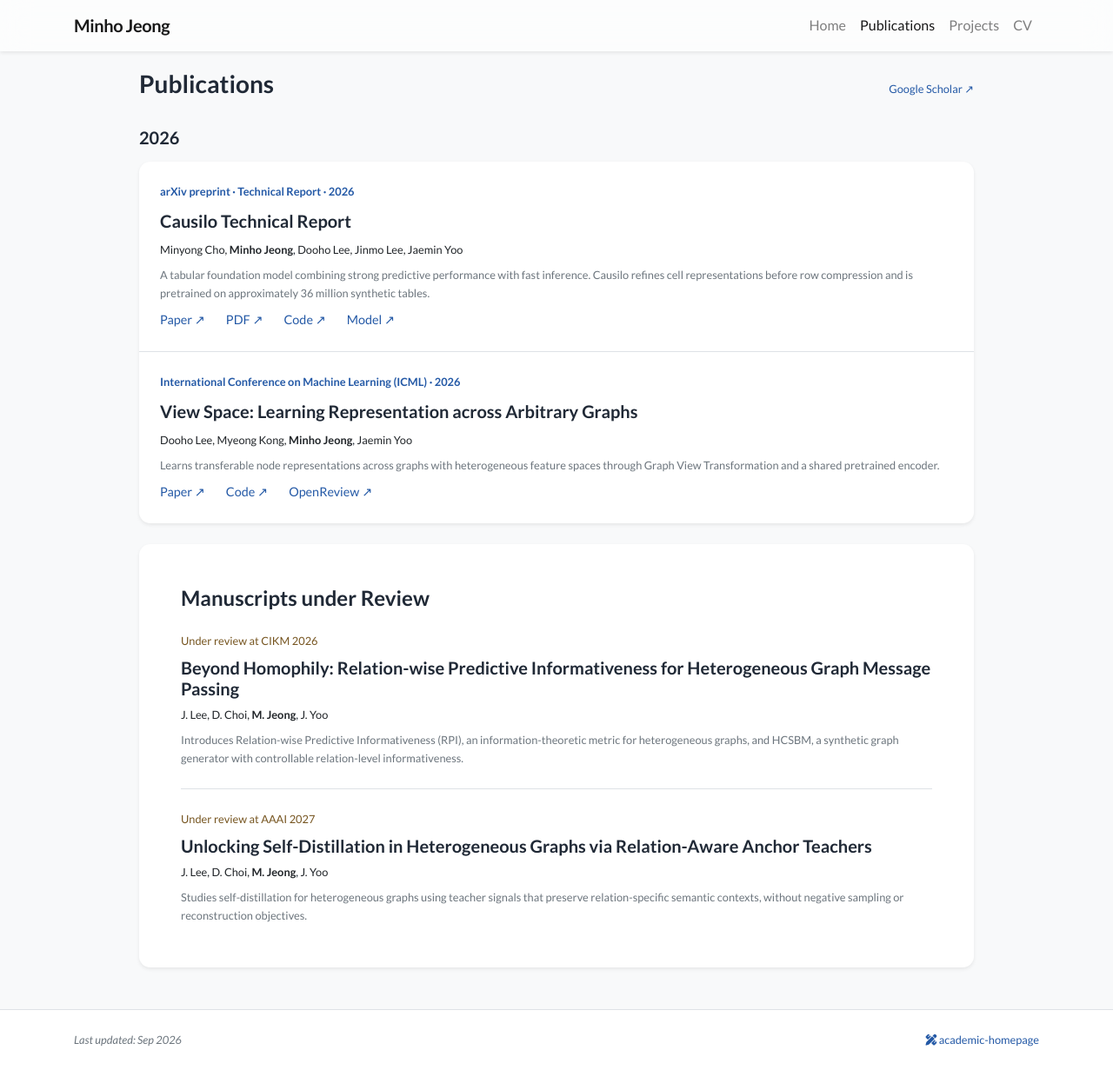
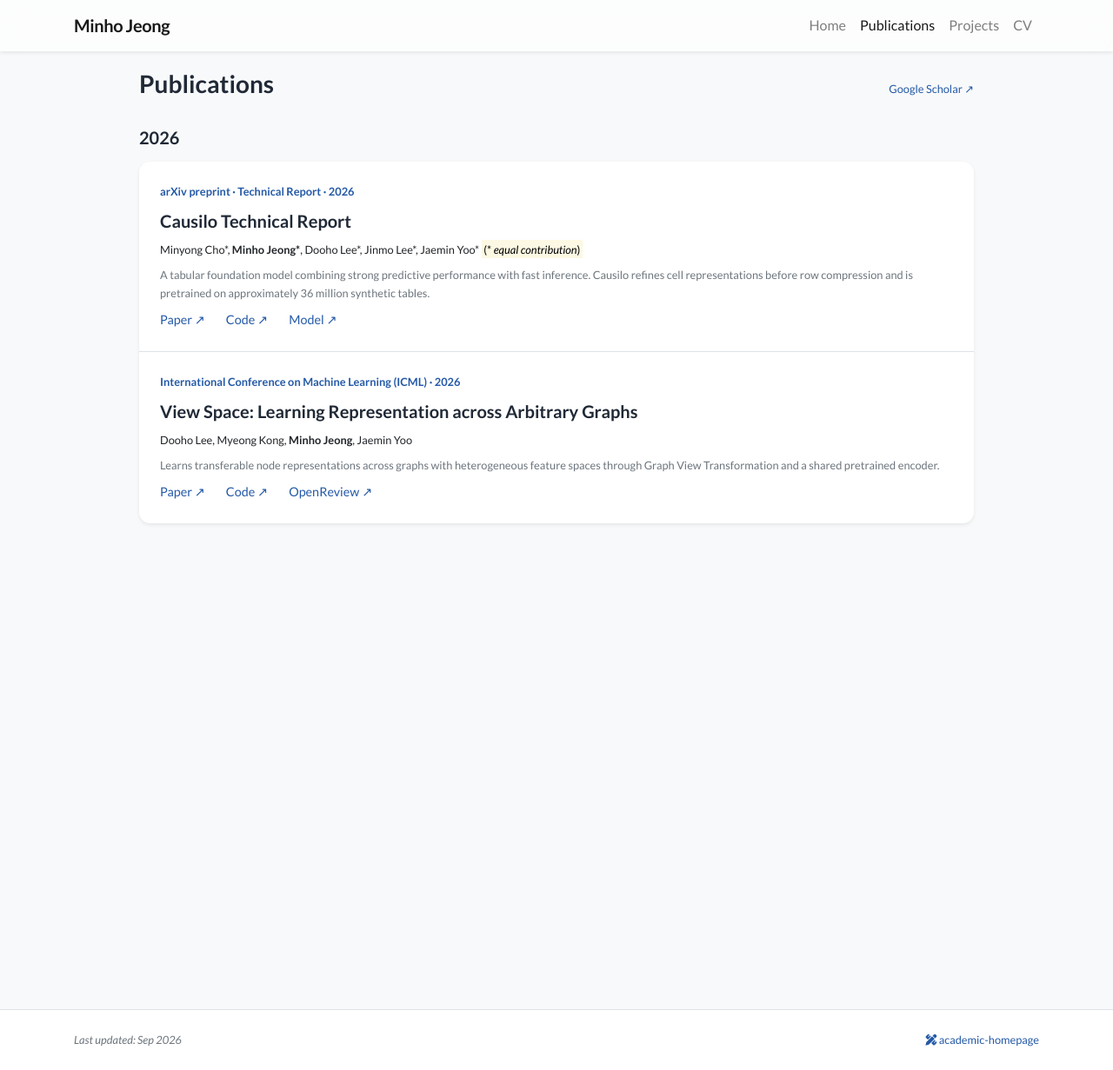
Before and after one commit to Chessjeong/Chessjeong.github.io, a Jekyll site: the page built from publications.html, in a window 1280 px wide and 1231 px high. Shown: the whole window at 87% size. Built offline with Jekyll 4.4.1, drawn with Linux system fonts in a browser that asks for light colours; nearby versions of some CDN libraries; a style sheet for code colours, icons or effects is not loaded.

Commit message:
Refine biography and experience and credit Causilo equal contributions

```diff
--- a/_data/background_sections.yml
+++ b/_data/background_sections.yml
@@ -2,8 +2,6 @@
   title: Industry Experience
 - key: education
   title: Education
-- key: research
-  title: Research Experience
 - key: teaching
   title: Teaching
 - key: awards
--- a/_data/manuscripts.yml
+++ /dev/null
@@ -1,15 +0,0 @@
-# Status and author initials are transcribed from the supplied CV.
-# These are submissions, not accepted conference publications.
-- title: "Beyond Homophily: Relation-wise Predictive Informativeness for Heterogeneous Graph Message Passing"
-  authors: [J. Lee, D. Choi, M. Jeong, J. Yoo]
-  status: Under review at CIKM 2026
-  abstract: >-
-    Introduces Relation-wise Predictive Informativeness (RPI), an information-theoretic metric
-    for heterogeneous graphs, and HCSBM, a synthetic graph generator with controllable
-    relation-level informativeness.
-- title: "Unlocking Self-Distillation in Heterogeneous Graphs via Relation-Aware Anchor Teachers"
-  authors: [J. Lee, D. Choi, M. Jeong, J. Yoo]
-  status: Under review at AAAI 2027
-  abstract: >-
-    Studies self-distillation for heterogeneous graphs using teacher signals that preserve
-    relation-specific semantic contexts, without negative sampling or reconstruction objectives.
--- a/_includes/widgets/manuscripts_card.html
+++ /dev/null
@@ -1,15 +0,0 @@
-{% if site.data.manuscripts.size > 0 %}
-<section class="card border-0 shadow-sm bg-white mt-4" aria-labelledby="manuscripts-heading">
-  <div class="card-body p-4 p-lg-5">
-    <h2 class="h4 mb-4" id="manuscripts-heading">Manuscripts under Review</h2>
-    {% for paper in site.data.manuscripts %}
-    <article {% unless forloop.last %}class="border-bottom pb-4 mb-4"{% endunless %}>
-      <p class="small manuscript-status mb-2">{{ paper.status }}</p>
-      <h3 class="h5 mb-2">{{ paper.title }}</h3>
-      <p class="small mb-2">{% include widgets/author_list.html authors=paper.authors %}</p>
-      <p class="small text-muted mb-0">{{ paper.abstract }}</p>
-    </article>
-    {% endfor %}
-  </div>
-</section>
-{% endif %}
--- a/publications.html
+++ b/publications.html
@@ -15,5 +15,4 @@
     {% for item in year.items %}{% include widgets/publication_item.html item=item hide_bottom_border=forloop.last %}{% endfor %}
   </div>
   {% endfor %}
-  {% include widgets/manuscripts_card.html %}
 </div>
```
Also changed, not shown: _data/profile.yml (+5 -16 lines), _publications/2026/2026-causilo.md (+5 -6 lines), docs/content-sources.md (+4 -2 lines), README.md.
